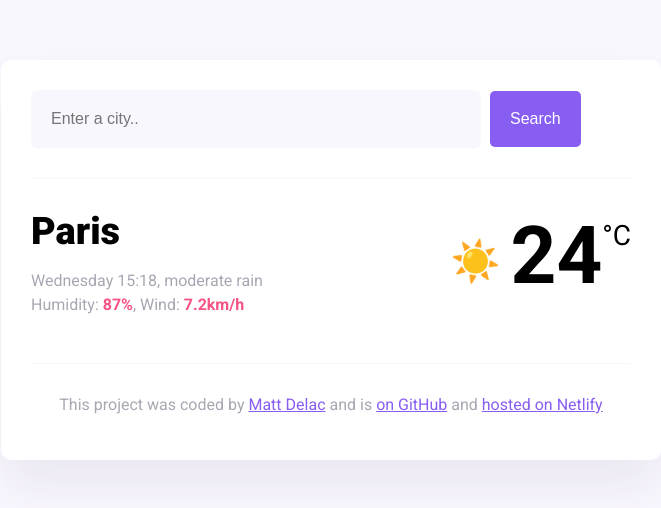
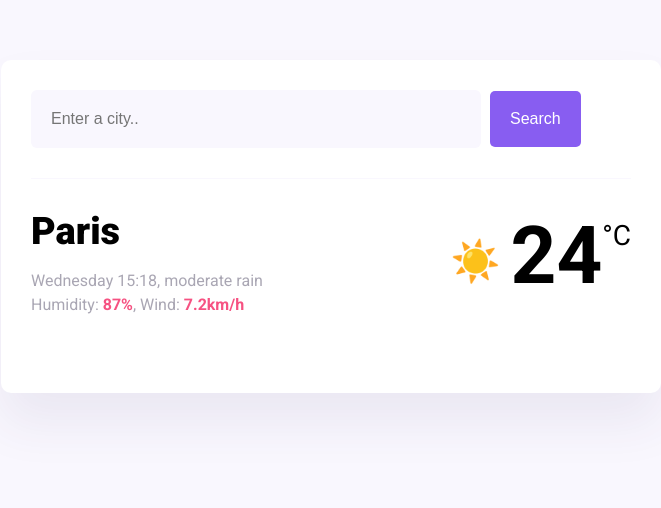
Before and after one commit to TrishaSabrina/Weather-app, a website built with Parcel: page index.html in a window 1280 px wide. Shown: the whole page, without its empty margins (309-970 px from the left). Built offline with nearby package versions, Linux system fonts and the light colour scheme.

Commit message:
update code

```diff
--- a/index.html
+++ b/index.html
@@ -43,14 +43,6 @@
           </div>
         </div>
       </main>
-      <footer>
-        <p>
-          This project was coded by
-          <a href="#" target="_blank">Matt Delac</a> and is
-          <a href="#" target="_blank"> on GitHub</a> and
-          <a href="#" target="_blank">hosted on Netlify</a>
-        </p>
-      </footer>
     </div>
   </body>
   <script src="src/index.js"></script>
```
